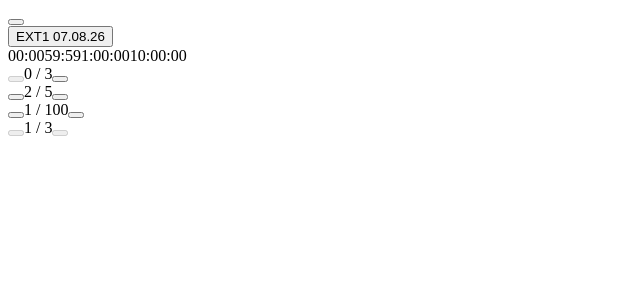
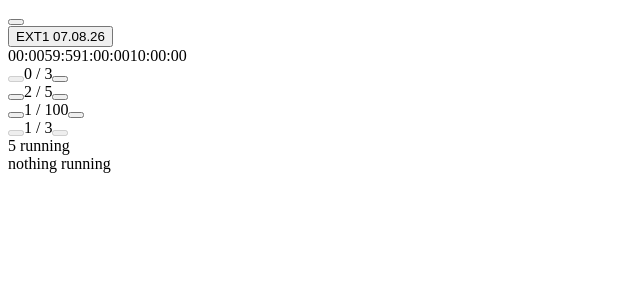
Before and after one commit to christried/winnies, a Nuxt app: page / in a window 1280 px wide. Shown: the top 300 px of the page, without its empty margins (0-640 px from the left). Built offline with nearby package versions, Linux system fonts and the light colour scheme.

Commit message:
feat: add pulse-indicator component to show in future Winnie card above challenges

```diff
--- /dev/null
+++ b/app/components/pulse-indicator.vue
@@ -0,0 +1,27 @@
+<script lang="ts" setup>
+const props = withDefaults(defineProps<{
+  count: number;
+  emptyLabel?: string;
+}>(), {
+  emptyLabel: "",
+});
+
+const isActive = computed(() => props.count > 0);
+
+const label = computed(() =>
+  isActive.value ? `${props.count} running` : props.emptyLabel,
+);
+
+const pulseDelay = usePulseDelay();
+</script>
+
+<template>
+  <span
+    v-if="label"
+    class="font-mono text-xs whitespace-nowrap tabular-nums"
+    :class="isActive ? 'animate-pulse-run text-primary' : 'opacity-60'"
+    :style="{ animationDelay: pulseDelay }"
+  >
+    {{ label }}
+  </span>
+</template>
--- a/app/pages/index.vue
+++ b/app/pages/index.vue
@@ -104,5 +104,12 @@ async function onCreate() {
         disabled
       />
     </div>
+    <!-- Pulse Indicator Component   -->
+    <div>
+      <PulseIndicator :count="5" />
+    </div>
+    <div>
+      <PulseIndicator :count="0" empty-label="nothing running" />
+    </div>
   </div>
 </template>
```
